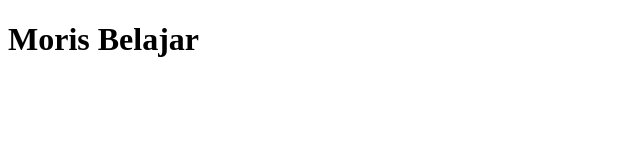
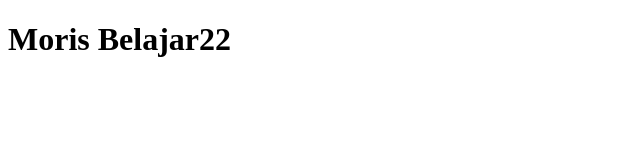
Before and after one commit to Iamriss/latihan1-revou, a plain HTML site: page index.html in a window 1280 px wide. Shown: the full height of the page, 0-640 px from the left. Drawn offline with Linux system fonts and the light colour scheme.

Commit message:
first commit

```diff
--- a/index.html
+++ b/index.html
@@ -6,6 +6,6 @@
     <title>Belajar Revou</title>
 </head>
 <body>
-    <h1>Moris Belajar</h1>
+    <h1>Moris Belajar22</h1>
 </body>
 </html>
```
